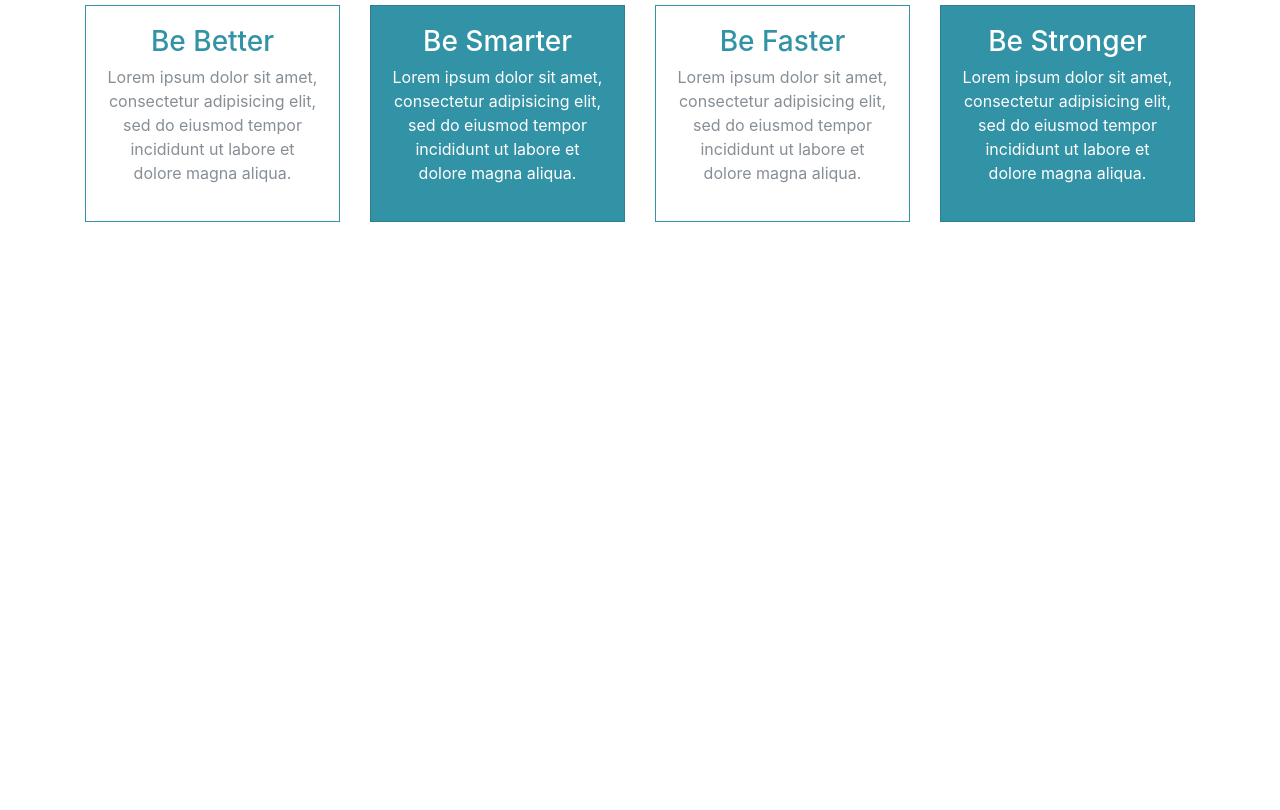
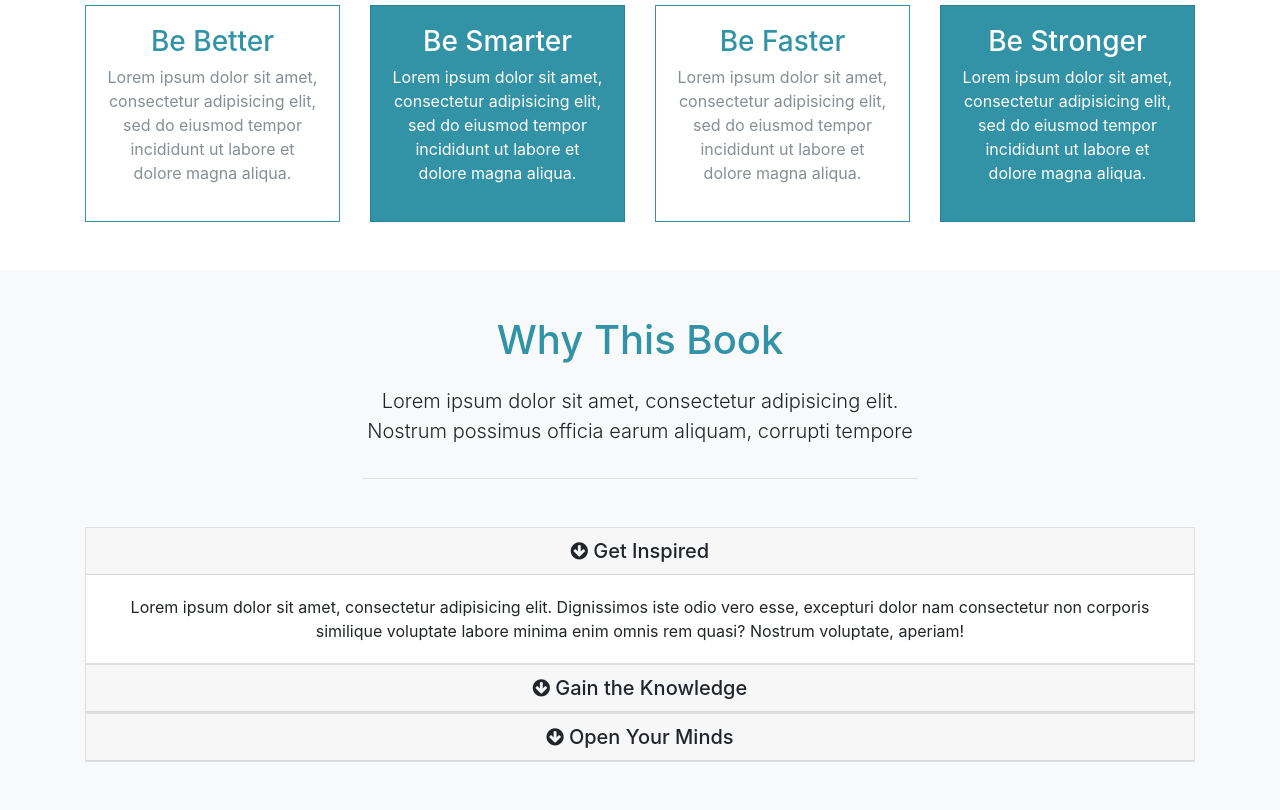
Before and after one commit to echitey/bs4-showcase, a website: page src/index.html in a window 1280 px wide. Shown: the part 916-1726 px from the top of the page. Before the commit the page ends 1186 px from the top, so only its background shows below. Drawn offline with Linux system fonts and the light colour scheme.

Commit message:
Added Accordion Section

```diff
--- a/src/index.html
+++ b/src/index.html
@@ -129,6 +129,73 @@
   </section>
 
 
+<!-- ABOUT / WHY SECTION-->
+<section id="about" class="py-5 text-center bg-light">
+  <div class="container">
+    <div class="row">
+      <div class="col">
+        <div class="info-header mb-5">
+          <h1 class="text-primary pb-3">Why This Book</h1>
+          <p class="lead pb-3">
+            Lorem ipsum dolor sit amet, consectetur adipisicing elit. Nostrum possimus officia earum aliquam, corrupti tempore
+        </div>
+
+        <!--ACCORDION -->
+        <div id="accordion">
+          <div class="card">
+            <div class="card-header">
+              <h5 class="mb-0">
+                <div href="#collapse1" data-toggle="collapse" data-parent="#accordion">
+                  <i class="fa fa-arrow-circle-down"></i> Get Inspired
+                </div>
+              </h5>
+            </div>
+            <div id="collapse1" class="collapse show">
+              <div class="card-body">
+                Lorem ipsum dolor sit amet, consectetur adipisicing elit. Dignissimos iste odio vero esse, excepturi dolor nam consectetur non corporis similique voluptate labore minima enim omnis rem quasi? Nostrum voluptate, aperiam!
+              </div>
+            </div>
+          </div>
+
+          <div class="card">
+            <div class="card-header">
+              <h5 class="mb-0">
+                <div href="#collapse2" data-toggle="collapse" data-parent="#accordion">
+                  <i class="fa fa-arrow-circle-down"></i> Gain the Knowledge
+                </div>
+              </h5>
+            </div>
+            <div id="collapse2" class="collapse">
+              <div class="card-body">
+                Lorem ipsum dolor sit amet, consectetur adipisicing elit. Dignissimos iste odio vero esse, excepturi dolor nam consectetur non corporis similique voluptate labore minima enim omnis rem quasi? Nostrum voluptate, aperiam!
+              </div>
+            </div>
+          </div>
+
+          <div class="card">
+            <div class="card-header">
+              <h5 class="mb-0">
+                <div href="#collapse3" data-toggle="collapse" data-parent="#accordion">
+                  <i class="fa fa-arrow-circle-down"></i> Open Your Minds
+                </div>
+              </h5>
+            </div>
+            <div id="collapse3" class="collapse">
+              <div class="card-body">
+                Lorem ipsum dolor sit amet, consectetur adipisicing elit. Dignissimos iste odio vero esse, excepturi dolor nam consectetur non corporis similique voluptate labore minima enim omnis rem quasi? Nostrum voluptate, aperiam!
+              </div>
+            </div>
+          </div>
+
+        </div>
+      </div>
+    </div>
+  </div>
+</section>
+
+
+
+
 
   <script type="text/javascript" src="js/jquery.min.js"></script>
   <script type="text/javascript" src="js/popper.min.js"></script>
--- a/src/scss/style.scss
+++ b/src/scss/style.scss
@@ -33,3 +33,9 @@ body{
     height: 100%;
   }
 }
+
+.info-header{
+  width: 50%;
+  margin: auto;
+  border-bottom: 1px #ddd solid;
+}
```
Also changed, not shown: src/css/style.css.
